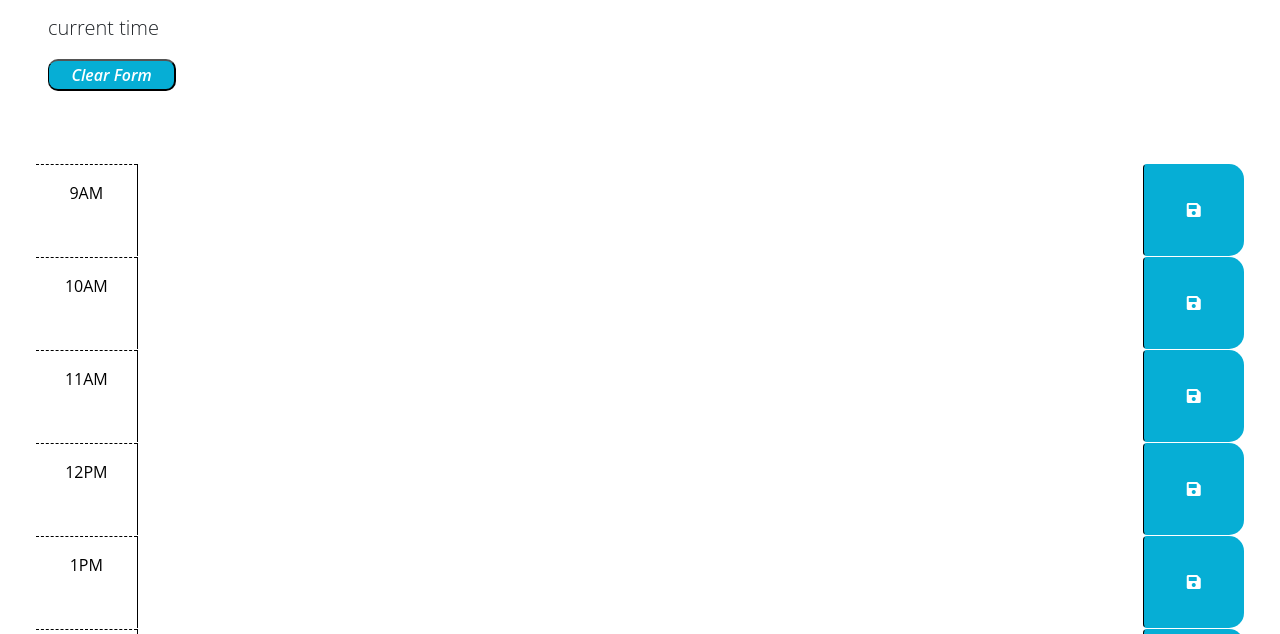
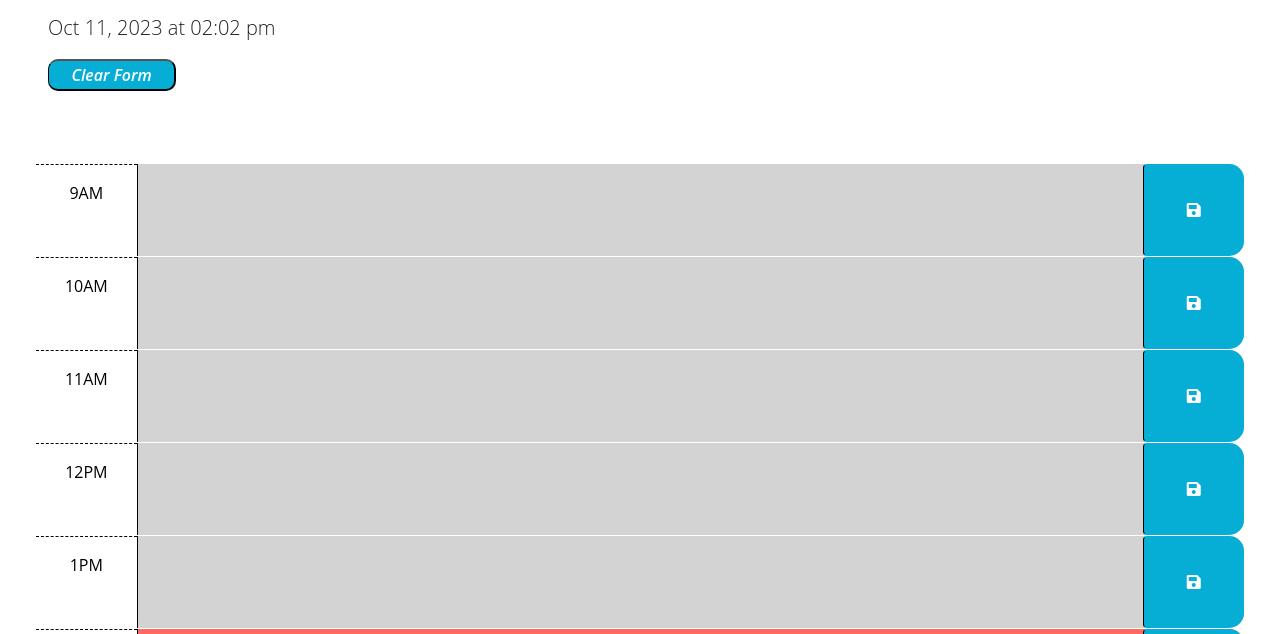
Before and after one commit to BreakfastSandwich/schedular, a plain HTML site: page index.html in a window 1280 px wide. Shown: the part 166-800 px from the top of the page. Drawn offline with nearby package versions, Linux system fonts and the light colour scheme; files that its build step writes are made by us from their sources.

Commit message:
corrected bugs associated with page moves

```diff
--- a/index.html
+++ b/index.html
@@ -10,7 +10,8 @@
   <link rel="stylesheet" href="https://use.fontawesome.com/releases/v5.8.1/css/all.css"
     integrity="sha384-50oBUHEmvpQ+1lW4y57PTFmhCaXp0ML5d60M1M7uH2+nqUivzIebhndOJK28anvf" crossorigin="anonymous" />
   <link href="https://fonts.googleapis.com/css2?family=Fira+Sans:wght@400;700&display=swap" rel="stylesheet" />
-  <link rel="stylesheet" href="style.css" />
+  <link rel="stylesheet" href="./Assets/style.css" />
+  <script src="./Assets/script.js" defer></script>
   <title>Work Day Scheduler</title>
 </head>
 
@@ -110,7 +111,7 @@
   <script src="https://cdn.jsdelivr.net/npm/dayjs@1.11.3/dayjs.min.js"
     integrity="sha256-iu/zLUB+QgISXBLCW/mcDi/rnf4m4uEDO0wauy76x7U=" crossorigin="anonymous"></script>
 
-  <script src="script.js"></script>
+
 </body>
 
 </html>
```
Also changed, not shown: Assets/image.png (renamed from image.png), Assets/script.js (renamed from Develop/script.js), Assets/style.css (renamed from Develop/style.css).
